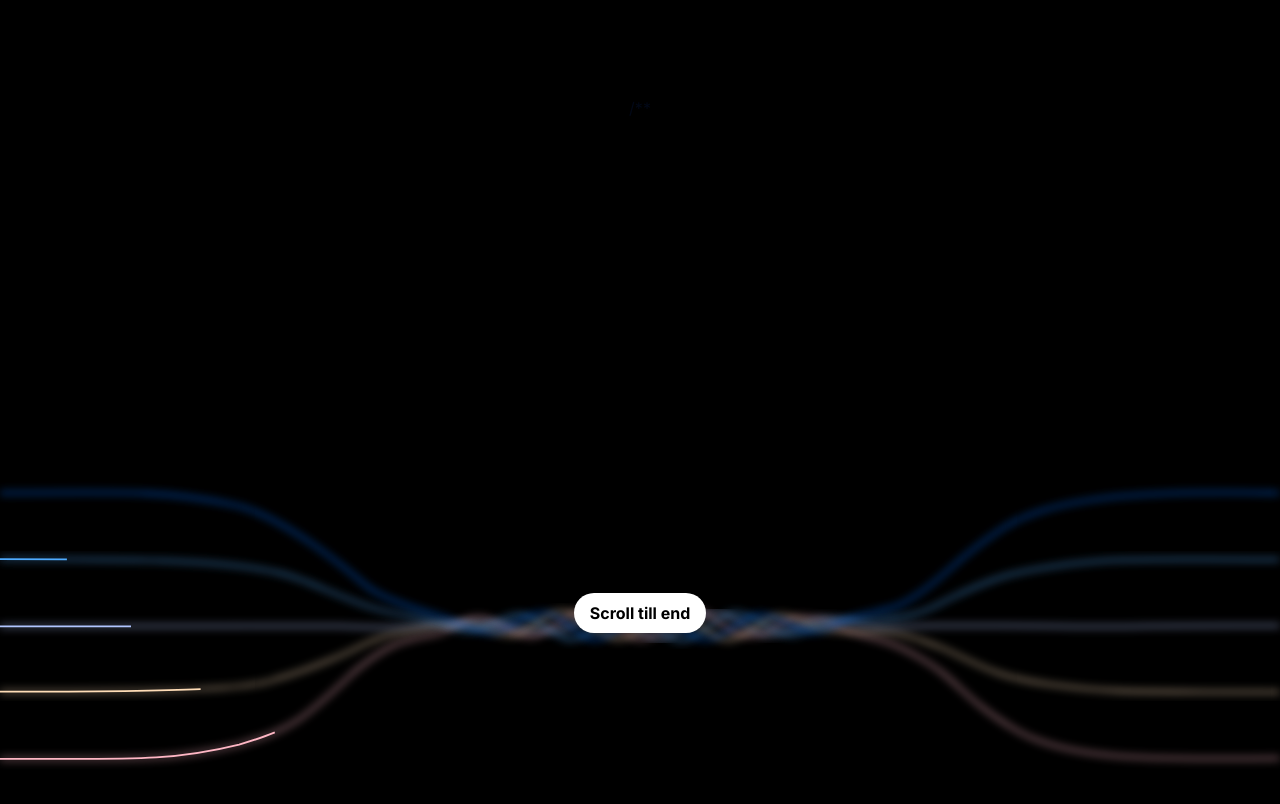
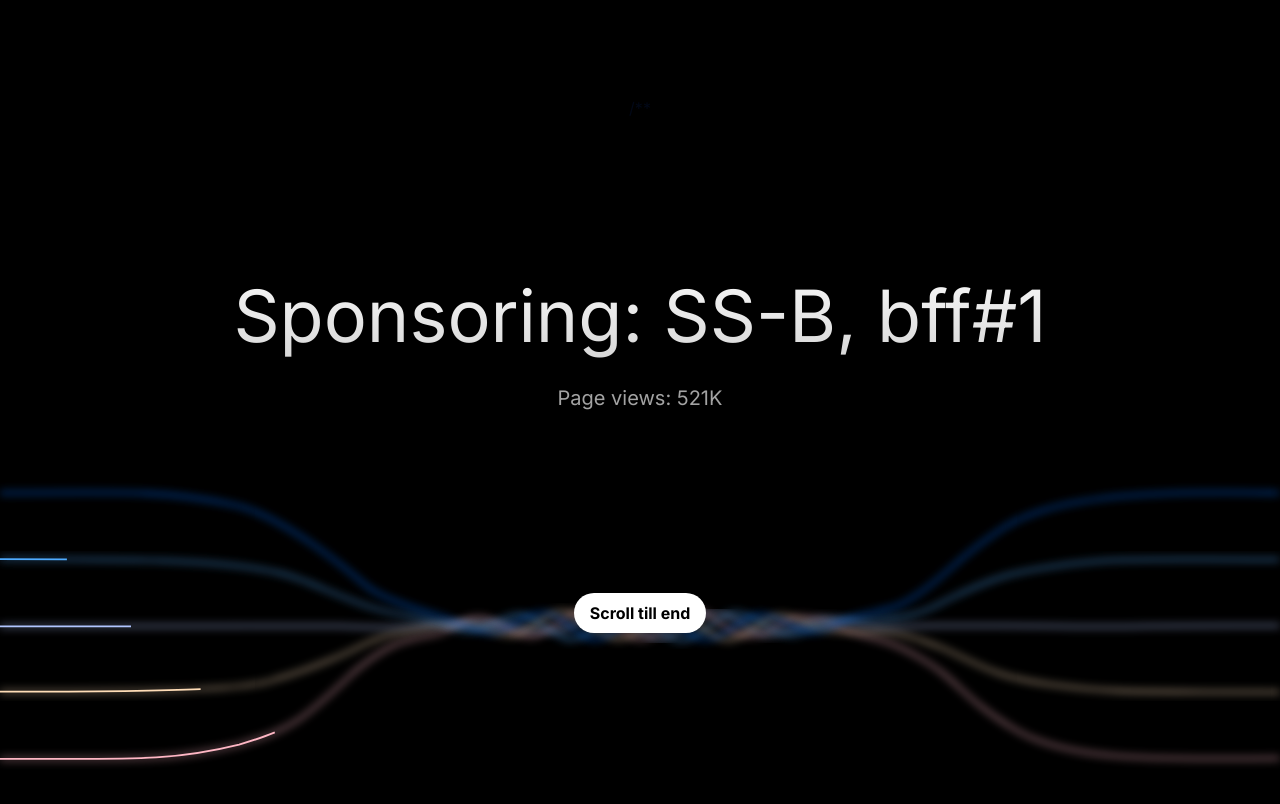
Before and after one commit to advAltTsx/axer, a Next.js app: page / in a window 1280 px wide. Shown: the top 804 px of the page. Built offline with nearby package versions, Linux system fonts and the light colour scheme.

Commit message:
Update google-gemini-effect.tsx

```diff
--- a/components/ui/google-gemini-effect.tsx
+++ b/components/ui/google-gemini-effect.tsx
@@ -22,8 +22,15 @@ export const GoogleGeminiEffect = ({
   return (
     <div className={cn("sticky top-0", className)}>
 
+      <p className="text-lg md:text-7xl font-normal pb-4 text-center bg-clip-text text-transparent bg-gradient-to-b from-neutral-100 to-neutral-300">
+        {title || `Sponsoring: SS-B, bff#1`}
+      </p>
+      <p className="text-xs md:text-xl font-normal text-center text-neutral-400 mt-4 max-w-lg mx-auto">
+        {description ||
+          `Page views: 521K`}
+      </p>
       <div className="w-full h-[890px] -top-60 md:-top-40  flex items-center justify-center bg-red-transparent absolute ">
-        <button className="font-bold bg-white rounded-full md:px-4 md:py-2 px-2 py-1 md:mt-24 z-30 md:text-base text-black text-xs  w-fit mx-auto ">
+        <button className="font-bold bg-white rounded-full md:px-4 md:py-2 px-2 py-1 md:mt-24 mt-8 z-30 md:text-base text-black text-xs  w-fit mx-auto ">
           Scroll till end
         </button>
       </div>
```
